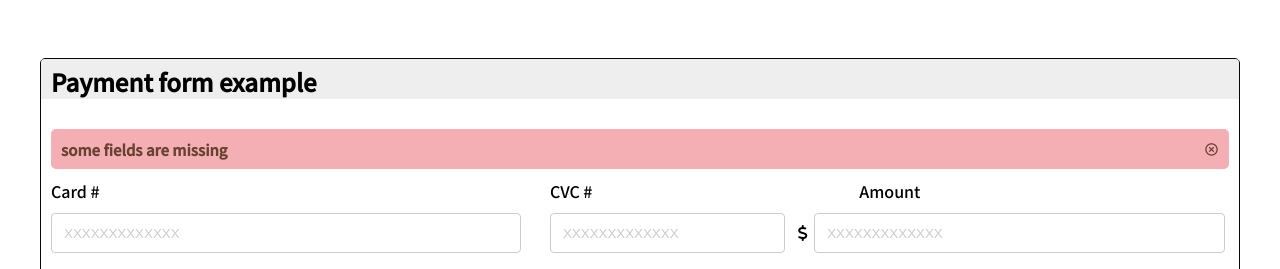
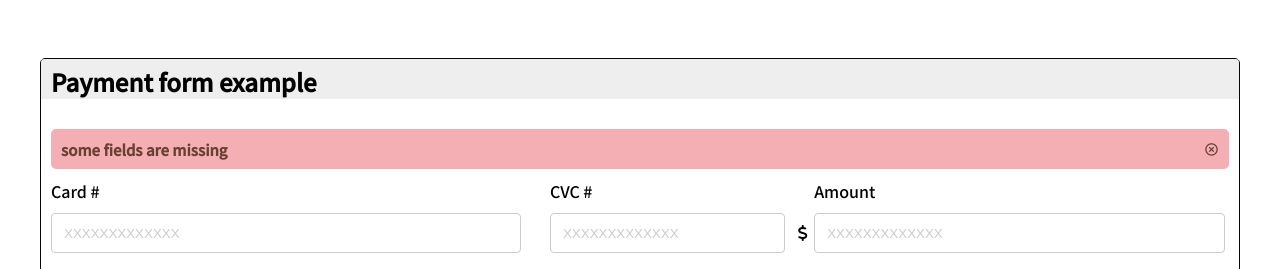
Before and after one commit to 4GeeksAcademy/html_forms-Diego, a plain HTML site: page index.html in a window 1280 px wide. Shown: the top 269 px of the page. Drawn offline with nearby package versions, Linux system fonts and the light colour scheme.

Commit message:
Label Amount fixed

```diff
--- a/styles.css
+++ b/styles.css
@@ -84,10 +84,6 @@ body {
     position: absolute;
     top: 55%;
     left: -4%;
-}
-
-.Amount label {
-    margin-left: 11%;
 }
 
 .Amount div{
```
